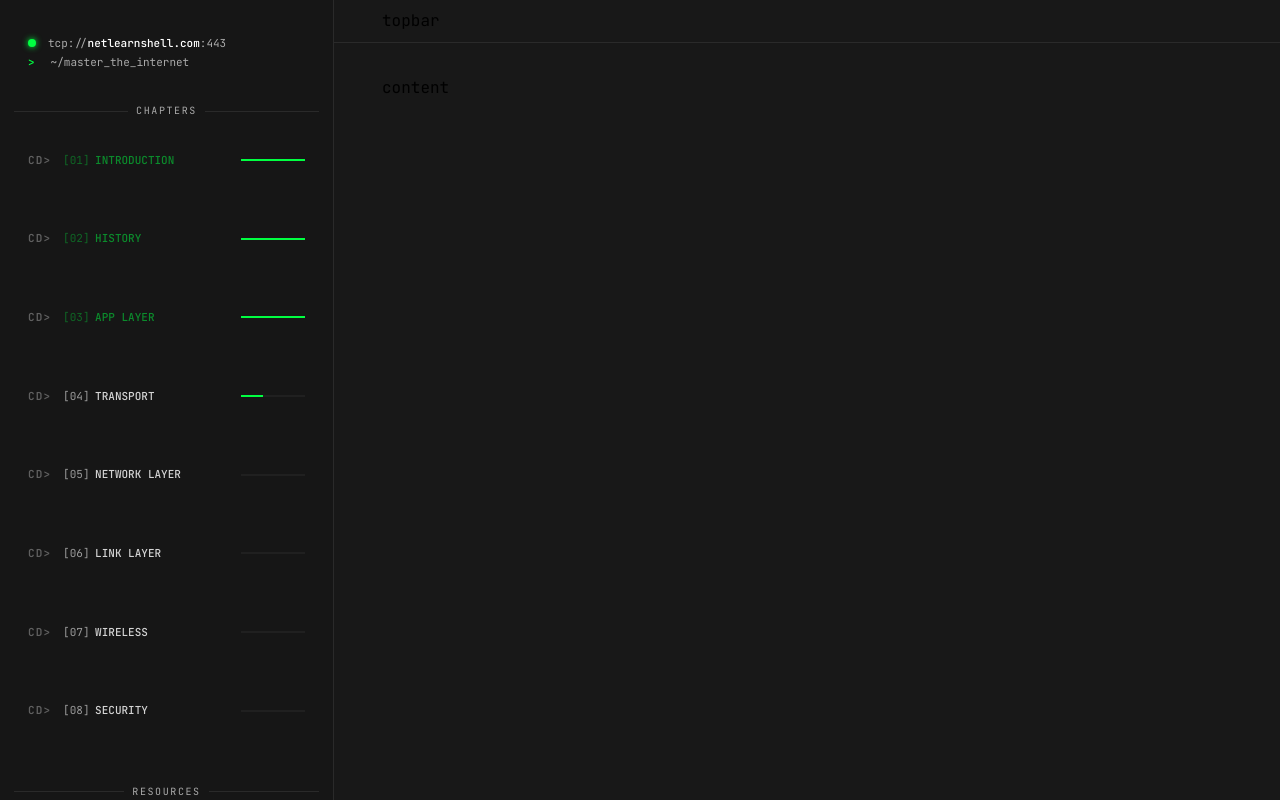
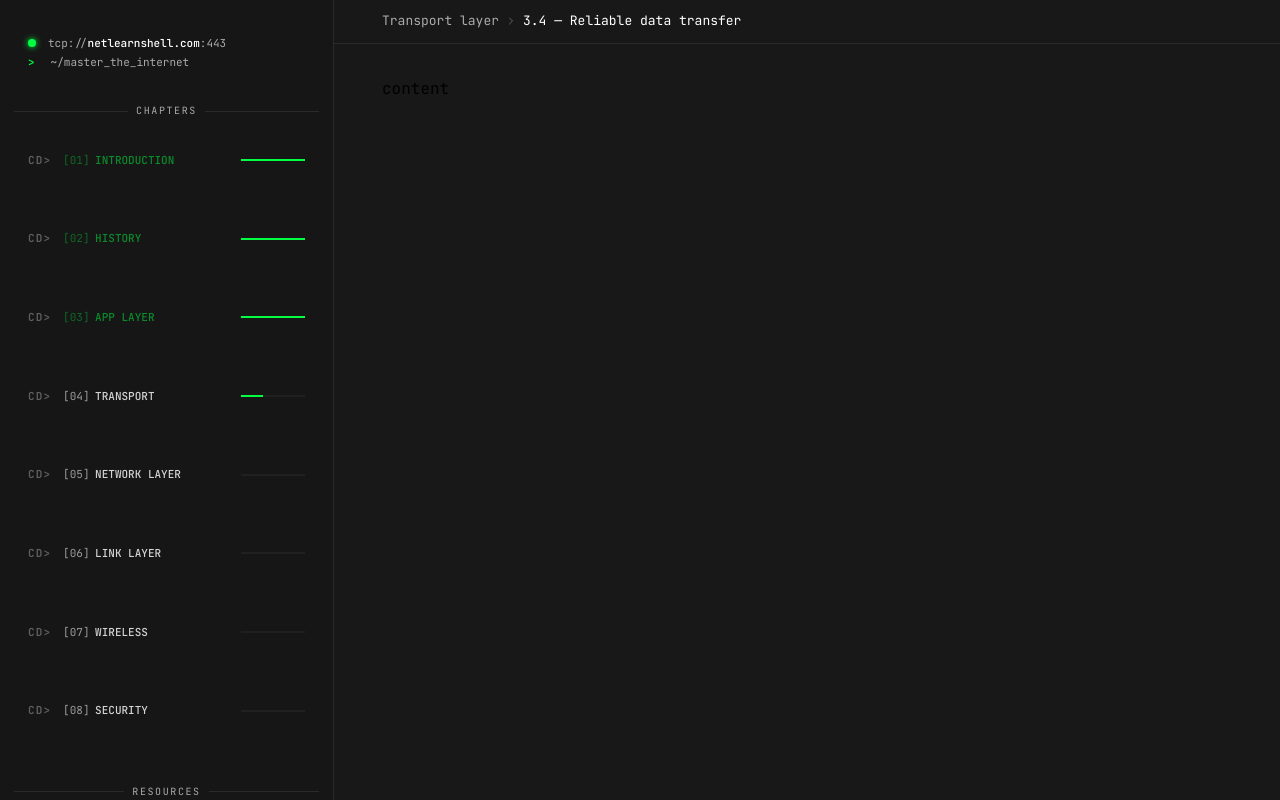
Before and after one commit to Kerliula/NetLearnShell, a React (Vite) app: page / in a window 1280 px wide. Built offline with nearby package versions, Linux system fonts and the light colour scheme.

Commit message:
feat: add Breadcrumb component to Topbar for improved navigation

```diff
--- a/src/components/Topbar.tsx
+++ b/src/components/Topbar.tsx
@@ -1,14 +1,28 @@
 import { Menu } from 'lucide-react'
+import { ChevronRight } from 'lucide-react'
+
+type BreadcrumbProps = {
+  parent: string
+  child: string
+}
+
+const Breadcrumb = ({ parent, child }: BreadcrumbProps) => (
+  <nav className="flex items-center gap-1.5 text-sm min-w-0">
+    <span className="text-text-tertiary truncate shrink-0">{parent}</span>
+    <ChevronRight size={12} className="text-text-tertiary/50 shrink-0" />
+    <span className="text-text-primary truncate">{child}</span>
+  </nav>
+)
 
 export const Topbar = ({ onMenuToggle }: { onMenuToggle: () => void }) => (
   <header className="shrink-0 border-b border-border px-topbar-x py-topbar-y flex items-center gap-3">
     <button
       onClick={onMenuToggle}
-      className="lg:hidden p-1 text-text-tertiary hover:text-text-primary transition-colors"
+      className="lg:hidden p-1 text-text-tertiary hover:text-text-primary transition-colors shrink-0"
       aria-label="Toggle sidebar"
     >
       <Menu size={16} />
     </button>
-    <span>topbar</span>
+    <Breadcrumb parent="Transport layer" child="3.4 — Reliable data transfer" />
   </header>
 )
```
